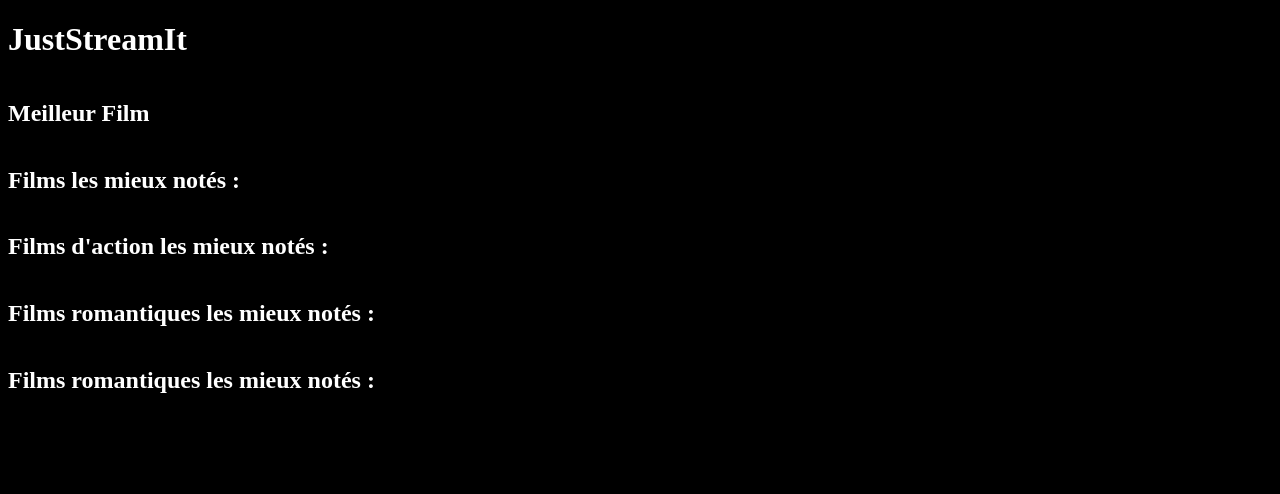
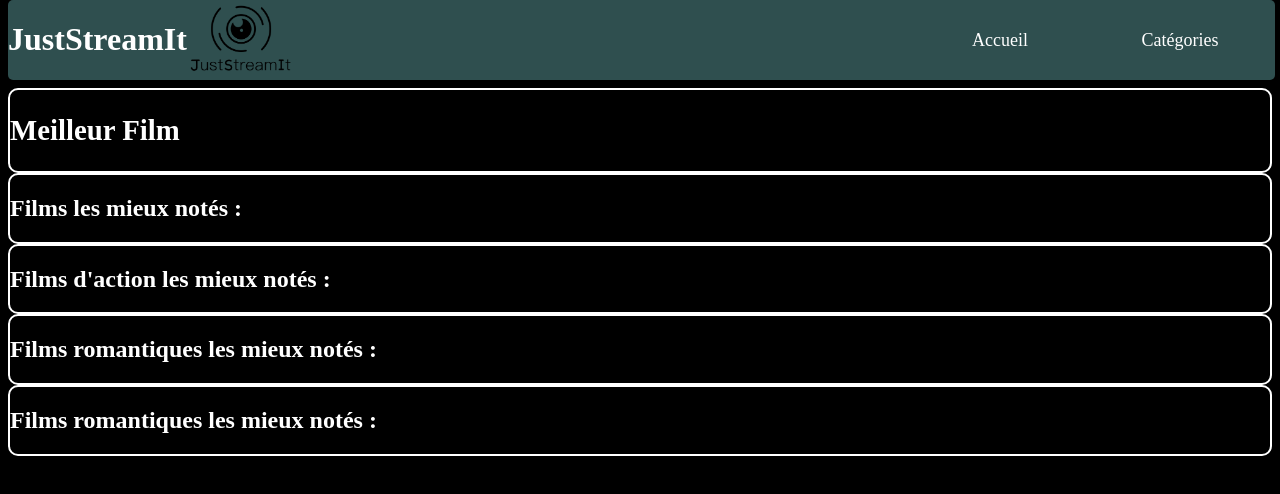
Before and after one commit to GregoryAL/Projet_6, a website: page index.html in a window 1280 px wide. Drawn offline with Linux system fonts and the light colour scheme; no server answers.

Commit message:
Added a fixed menu at the top of the page that will reload the page on click on Accueil

```diff
--- a/index.html
+++ b/index.html
@@ -7,19 +7,29 @@
 		<link rel="stylesheet" href="style.css">
 	</head>
 	<body>
-		<header>
-			<h1>JustStreamIt</h1>
+		<header class="Header">
+			<div class="Header__Title">
+				<h1>JustStreamIt</h1>
+				<img class="Header__Title__LogoImg" src="img/16004298163529_P5.png">
+			</div>
+			<div class="Header__Menu">
+				<div class="Header__Menu__Accueil">Accueil</div>
+				<div class="Header__Menu__Categories">Catégories</div>
+			</div>
 		</header>
 		<main>
 			<section class="Movies">
 				<div class="Movies__BestMovie" id="Movies__BestMovie">
+					<div class="Movies__BestMovie__ImageContainer">
+						<img class="Movies__BestMovie__Image">
+					</div>
 					<div class="Movies__BestMovie__MovieInfo">
 						<h2>Meilleur Film</h2>
 						<p class="Movies__BestMovie__MovieInfo__Title"></p>
 						<div class="Movies__BestMovie__MovieInfo__BtnContainer"></div>
 						<p class="Movies__BestMovie__MovieInfo__Resume"></p>
+
 					</div>
-					<img class="Movies__BestMovie__Image">
 				</div>
 				<div class="Movies__PopularMovies">
 					<h2>Films les mieux notés :</h2>
--- a/js/index.js
+++ b/js/index.js
@@ -9,7 +9,7 @@
 
 };
 
-async function createMovieDiv(divSelected, film, i){
+function createMovieDiv(divSelected, film, i){
     // Select the right div
     const moviesDiv = document.querySelector(divSelected+'__Movie'+i);
     // Create containers that will hold image, title and a button
@@ -220,7 +220,7 @@
 function generateButtonInfo (divButton, idMovie, divImage){
     let buttonInfo = document.createElement('button');
     buttonInfo.type = 'button';
-    buttonInfo.innerHTML = '+';
+    buttonInfo.innerHTML = "Plus d'information";
     buttonInfo.className = 'infoFilm';
     // When the button is clicked, open a modal with the movie's detailed informations
     modalOpening(buttonInfo, '.Movies__ModalMovie', '.Movies__ModalMovie__Content', idMovie)
@@ -336,7 +336,10 @@
 
 };
 
-
+const AccueilButton = document.querySelector('.Header__Menu__Accueil');
+AccueilButton.onclick = function(){
+    window.location.reload(true);
+}
 // Generation the best movie display
 bestMovieDisplay('-imdb_score', '', 1, 1, '.Movies__BestMovie');
 // Generate the 4 differents categories display
--- a/style.css
+++ b/style.css
@@ -16,13 +16,13 @@
 }
 .Movies__ModalMovie__Content {
   border-radius: 10px;
-  background: #fff;
+  background: black;
   position: relative;
   padding: 30px;
-  border: 2px solid rgb(177, 26, 26);
+  border: 2px solid white;
   overflow-x: auto;
-  overflow-y: scroll;
-  color: black;
+  overflow-y: auto;
+  color: white;
 }
 .buttonModaleX:hover{
   font-weight: bold;
@@ -32,31 +32,70 @@
 body{
   background-color: black;
   color:white;
-
 }
 img{
+  border-radius: 10px;
   cursor:pointer;
 }
 
+.Header{
+  top:0;
+  z-index: 2;
+  position: fixed;
+  background-color: darkslategray;
+  display: flex;
+  justify-content: space-between;
+  width: 99%;
+  height: 5em;
+  border-radius: 5px;
+}
+.Header__Menu{
+  width: 20em;
+  align-items: center;
+  justify-content: space-around;
+  font-size: large;
+}
+.Header__Title, .Header__Menu{
+  display: inline-flex;
+}
+.Header__Menu__Accueil, .Header__Menu__Categories{
+  cursor: pointer;
+}
+.Header__Title__LogoImg{
+  object-fit: contain;
+}
+.Movies{
+  position: relative;
+  top:5em
+}
 .Movies__ActionMovies__Slider, .Movies__RomanticMovies__Slider, .Movies__Comedies__Slider, .Movies__PopularMovies__Slider{
   display:grid;
   grid-template-columns: 1fr 1fr 1fr 1fr 1fr 1fr 1fr;
   grid-gap: 10px;
+
 }
 .btn-class-up{
   margin-left: auto;
 }
-.Movies__BestMovie, .Movies__PopularMovies__Slider__Movie1, .Movies__PopularMovies__Slider__Movie7, .Movies__ActionMovies__Slider__Movie1, .Movies__ActionMovies__Slider__Movie7, .Movies__RomanticMovies__Slider__Movie1, .Movies__RomanticMovies__Slider__Movie7, .Movies__Comedies__Slider__Movie1, .Movies__Comedies__Slider__Movie7{
+.Movies__PopularMovies__Slider__Movie1, .Movies__PopularMovies__Slider__Movie7, .Movies__ActionMovies__Slider__Movie1, .Movies__ActionMovies__Slider__Movie7, .Movies__RomanticMovies__Slider__Movie1, .Movies__RomanticMovies__Slider__Movie7, .Movies__Comedies__Slider__Movie1, .Movies__Comedies__Slider__Movie7{
   display: flex;
   position: relative;
-
+}
+.Movies__BestMovie, .Movies__PopularMovies, .Movies__ActionMovies, .Movies__RomanticMovies, .Movies__Comedies{
+  border: 2px solid white;
+  border-radius: 10px;
+}
+.Movies__BestMovie{
+  display: flex;
+}
+.Movies__BestMovie__MovieInfo{
+  z-index: 1;
+  font-size: larger;
 }
 .Movies__BestMovie__Image{
-  max-height:120%;
-  margin-left: auto;
-  position:absolute;
-  right:50%;
   cursor:default;
+  z-index: 0;
+  object-fit: contain;
 }
 .Movies__Slider__Previous, .Movies__Slider__Next{
   cursor: pointer;
```
Also changed, not shown: img/16004298163529_P5.png (added).
